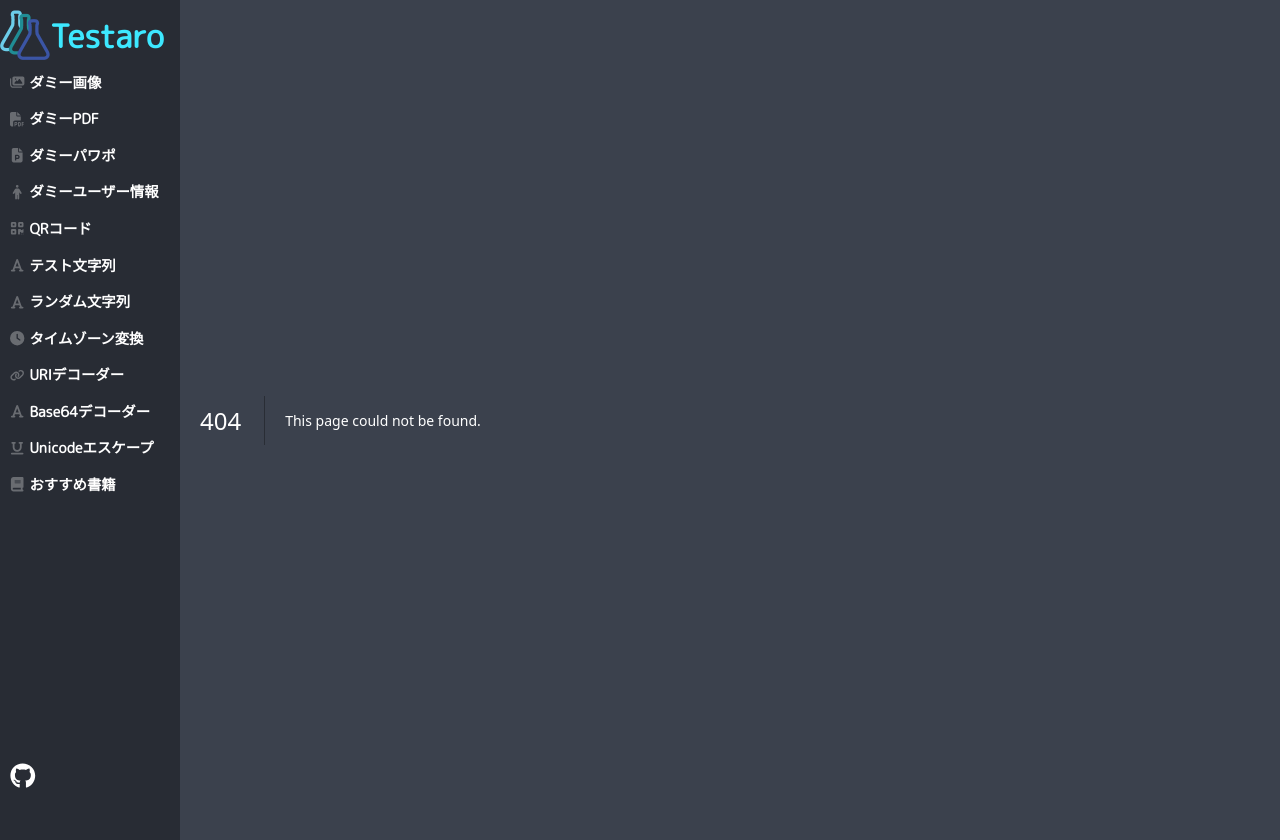
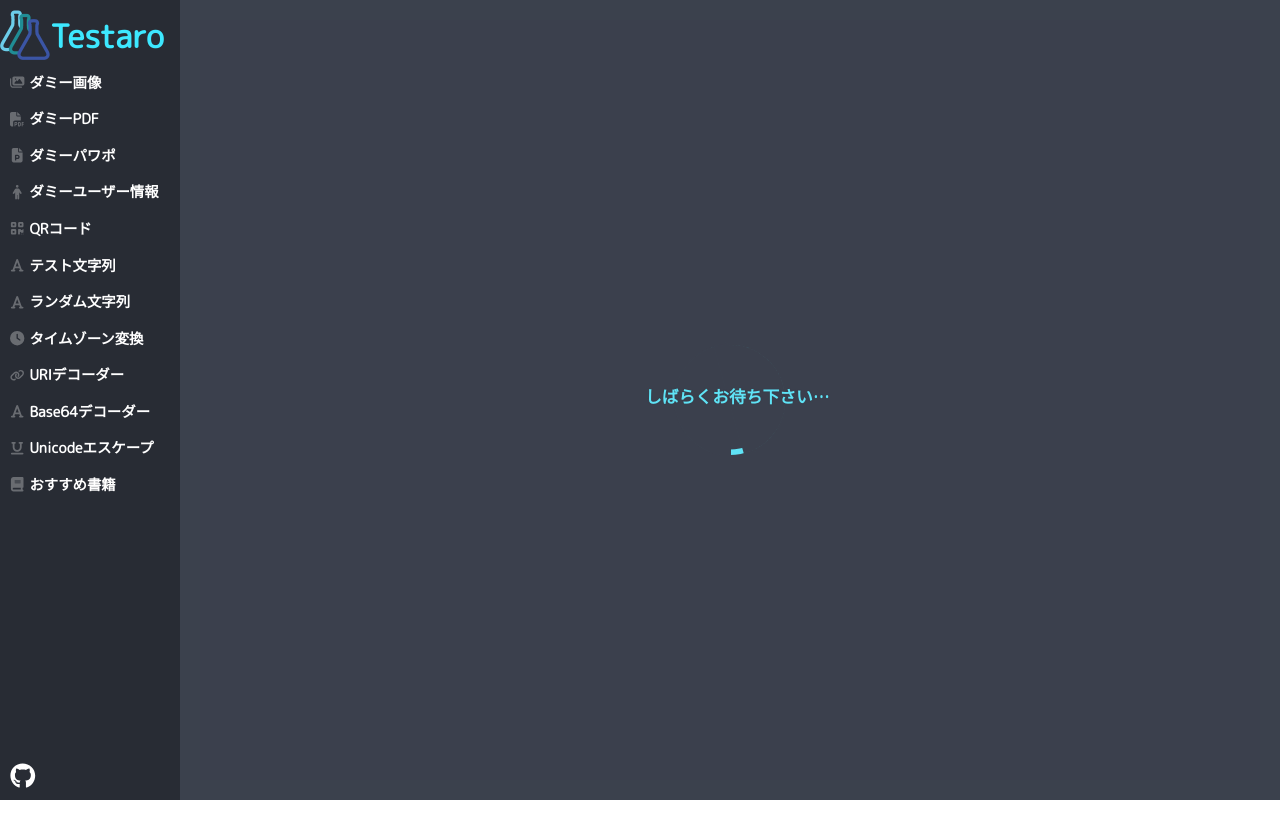
Before and after one commit to jesusisao/testaro, a Next.js app: page /debug in a window 1280 px wide. Before the commit this address had no page. After the commit the page ends 800 px from the top, so only its background shows below. Built offline with nearby package versions, Linux system fonts and the light colour scheme.

Commit message:
ローディングアイコンの表示が微妙におかしい問題を修正 (#119)

```diff
--- a/src/components/Common/Loading.module.scss
+++ b/src/components/Common/Loading.module.scss
@@ -63,8 +63,8 @@
   height: 10.2em;
   background: $config-background-color;
   border-radius: 10.2em 0 0 10.2em;
-  top: -0.1em;
-  left: -0.1em;
+  top: -0.05em;
+  left: -0.05em;
   -webkit-transform-origin: 5.1em 5.1em;
   transform-origin: 5.1em 5.1em;
   -webkit-animation: load2 2s infinite ease 1.5s;
@@ -76,8 +76,8 @@
   height: 10.2em;
   background: $config-background-color;
   border-radius: 0 10.2em 10.2em 0;
-  top: -0.1em;
-  left: 4.9em;
+  top: -0.05em;
+  left: 4.95em;
   -webkit-transform-origin: 0.1em 5.1em;
   transform-origin: 0.1em 5.1em;
   -webkit-animation: load2 2s infinite ease;
--- /dev/null
+++ b/src/pages/debug/index.tsx
@@ -0,0 +1,8 @@
+import { NextPage } from "next";
+import Loading from "src/components/Common/Loading";
+
+const Debug: NextPage = () => {
+  return <Loading />;
+};
+
+export default Debug;
```
